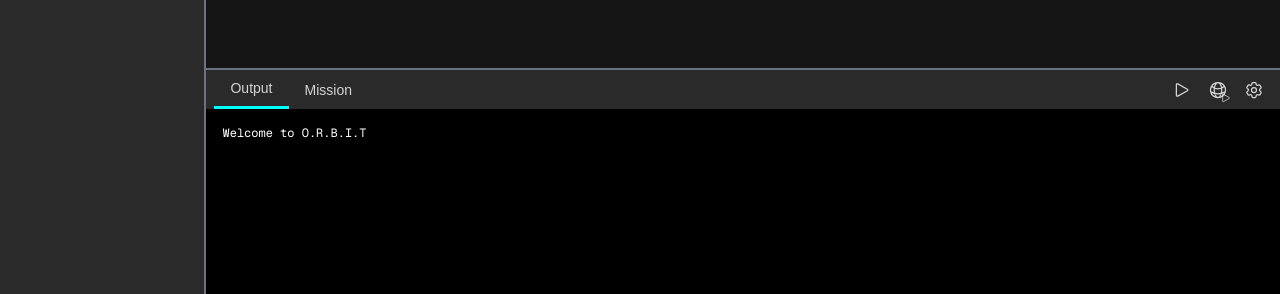
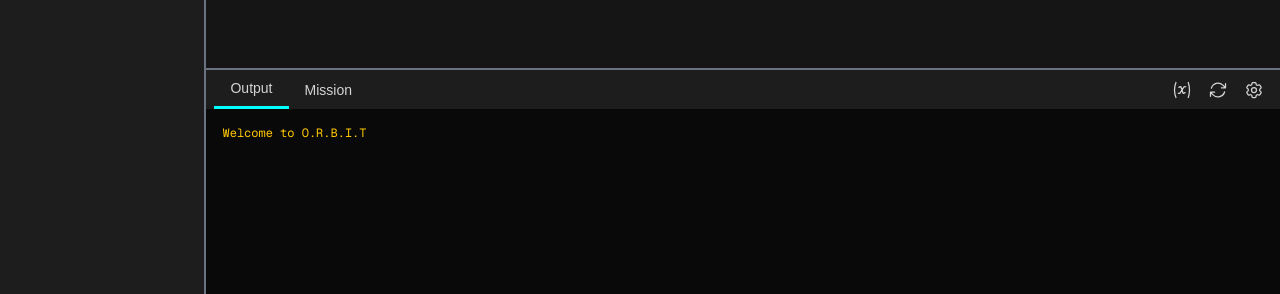
Before and after one commit to MaaZiJyun/SatelliteSimulator, a Next.js app in the folder satsim-next/: page / in a window 1280 px wide. Shown: the part 503-797 px from the top of the page. Built offline with nearby package versions, Linux system fonts and the light colour scheme.

Commit message:
feat: enhance ComputationButton with playback functionality and loading indicators; update OrbitStatic and Scene components for improved visuals; refine Sidebar and Terminal styles

```diff
--- a/satsim-next/src/components/ComputationButton.tsx
+++ b/satsim-next/src/components/ComputationButton.tsx
@@ -1,63 +1,157 @@
 "use client";
 
 import { useStore } from "@/stores/dataStores";
-import { PlayIcon } from "@heroicons/react/24/outline";
+import { useLogStore } from "@/stores/logStores";
+import { useClockStore } from "@/stores/timeStores";
+import {
+  ArrowPathIcon,
+  PlayIcon,
+  StopIcon,
+  VariableIcon,
+} from "@heroicons/react/24/outline";
+import { is } from "@react-three/fiber/dist/declarations/src/core/utils";
+import { useState, useRef } from "react";
 
 export default function ComputationButton() {
   const { data, isDataEmpty, updatePosition } = useStore();
+  const { speed, setTime } = useClockStore();
+  const addLog = useLogStore((state) => state.addLog);
+  const [loaded, setLoaded] = useState<number>(0);
+  const [estLoaded, setEstLoaded] = useState<number>(0);
+  const [isloading, setIsloading] = useState<boolean>(false);
+  const [frames, setFrames] = useState<any[]>([]);
+  const [isPlaying, setIsPlaying] = useState<boolean>(false);
 
-  const handleCompute = async (mode: "heliocentric" | "geocentric") => {
+  const timerRef = useRef<NodeJS.Timeout | null>(null);
+  const estimatingRef = useRef<NodeJS.Timeout | null>(null);
+
+  const TIME_SLOT = 1000; // 请求 t = 10000，生成 10000 帧数据
+  const TIME_SLOT_DURATION = 60 * 30; // 间隔 1 秒
+
+  const playSpeed = 1000 / speed > 1 ? 1000 / speed : 1; // 播放速度，至少 1 毫秒
+
+  const handlePlay = async () => {
+    if (!isPlaying) {
+      if (loaded === 0 || frames.length === 0) {
+        // 初次加载
         if (isDataEmpty()) {
-      console.log("请求体不能为空");
+          addLog("Request failed: No data available.");
           return;
         }
+        setIsloading(true);
+        setEstLoaded(0);
 
-    let t = 0;
+        estimatingRef.current = setInterval(() => {
+          setEstLoaded((prev) => (prev < TIME_SLOT - 1 ? prev + 20 : prev)); // 最多到 95%
+        }, 1);
 
-    const runStep = async (count: number) => {
-      if (count >= 10) {
-        console.log("已完成10次请求");
-        return;
-      }
-
+        console.log("正在请求10000帧...");
         try {
-        const body = JSON.stringify({ data, mode, t });
           const res = await fetch("/api/compute", {
             method: "POST",
             headers: { "Content-Type": "application/json" },
-          body,
+            body: JSON.stringify({
+              data: data,
+              mode: "heliocentric",
+              timeSlotNum: TIME_SLOT,
+              timeSlotDuration: TIME_SLOT_DURATION,
+            }),
           });
 
           const result = await res.json();
 
-        if (res.ok) {
-          if (result?.result) {
-            console.log(`第 ${count + 1} 次结果 (t=${t})：`, result.result);
-            updatePosition(result.result);
+          if (res.ok && result?.result) {
+            setFrames(result.result);
+            setLoaded(result.result.length);
+            updatePosition(result.result[0]); // 首帧立即显示
+            setTime(0);
           } else {
-            console.warn(`第 ${count + 1} 次 (t=${t})：接口响应成功，但结果为空`);
+            console.error("请求成功但结果为空：", result);
+          }
+        } catch (err) {
+          console.error("请求失败：", err);
+        } finally {
+          setIsloading(false);
+          if (estimatingRef.current) {
+            clearInterval(estimatingRef.current);
+            estimatingRef.current = null;
+          }
         }
       } else {
-          console.error(`第 ${count + 1} 次 (t=${t})：接口请求失败`, result);
+        // 已加载，直接播放
+        updatePosition(frames[0]);
+        setTime(0);
+        setIsPlaying(true);
+        startPlayback(frames);
       }
-      } catch (err) {
-        console.error(`第 ${count + 1} 次 (t=${t}) 请求出错：`, err);
+    } else {
+      stopPlayback();
+      setIsPlaying(false);
     }
-
-      // 下一轮：延时 0.1 秒
-      setTimeout(() => runStep(count + 1), 50);
-      t += 100000;
   };
 
-    runStep(0);
+  const startPlayback = (frameData: any[]) => {
+    let currentIndex = 1;
+
+    timerRef.current = setInterval(() => {
+      if (currentIndex >= frameData.length) {
+        stopPlayback();
+        setIsPlaying(false);
+        return;
+      }
+      updatePosition(frameData[currentIndex]);
+      setTime(currentIndex);
+      currentIndex += 1;
+    }, playSpeed); // 每秒播放一帧
+  };
+
+  const stopPlayback = () => {
+    if (timerRef.current) {
+      clearInterval(timerRef.current);
+      timerRef.current = null;
+    }
   };
 
   return (
+    <>
+      {isloading ? (
+        <div className="flex items-center justify-center w-full px-4 space-x-4">
+          <div className="relative w-32 h-1 bg-gray-400 rounded-full overflow-hidden">
+            <div
+              className="absolute top-0 left-0 h-full bg-[#00ffff] transition-all duration-300 ease-out"
+              style={{ width: `${(estLoaded / TIME_SLOT) * 100}%` }}
+            ></div>
+          </div>
+          <p className="text-xs text-gray-400">
+            Loading... {Math.round((estLoaded / TIME_SLOT) * 100)}%
+          </p>
+        </div>
+      ) : (
+        <>
           <button
             className="px-2 py-2 hover:text-[#00ffff] hover:cursor-pointer"
-      onClick={() => handleCompute("heliocentric")}
+            onClick={handlePlay}
           >
+            {isPlaying ? (
+              <StopIcon className="h-5 w-5 text-[#00ffff]" />
+            ) : (
+              <>
+                {frames.length > 0 ? (
                   <PlayIcon className="h-5 w-5" />
+                ) : (
+                  <VariableIcon className="h-5 w-5" />
+                )}
+              </>
+            )}
           </button>
+          <button
+            className="px-2 py-2 hover:text-[#00ffff] hover:cursor-pointer"
+            onClick={() => setFrames([])}
+          >
+            <ArrowPathIcon className="h-5 w-5" />
+          </button>
+        </>
+      )}
+    </>
   );
 }
--- a/satsim-next/src/components/OrbitStatic.tsx
+++ b/satsim-next/src/components/OrbitStatic.tsx
@@ -24,7 +24,7 @@ export default function OrbitStatic({
   inclination = 0,
   ascendingNode = 0,
   argOfPeriapsis = 0,
-  segments = 256,
+  segments = 512,
   color = "gray",
 }: OrbitProps) {
   const scale = usePreferenceStore((state) => state.scale);
--- a/satsim-next/src/components/Scene.tsx
+++ b/satsim-next/src/components/Scene.tsx
@@ -27,7 +27,7 @@ function Scene() {
 
   return (
     <Canvas shadows>
-      <ambientLight intensity={5} />
+      <ambientLight intensity={0.1} />
       <CameraTracker />
       <SmoothCameraPosition />
       <PerspectiveCamera
@@ -35,7 +35,7 @@ function Scene() {
         position={finalPosition}
         fov={30}
         near={0.1}
-        far={10000000}
+        far={100000000}
       />
       <OrbitControls
         target={orbitTarget}
@@ -43,10 +43,10 @@ function Scene() {
         enableZoom
         enableRotate
         minDistance={10 * scale}
-        maxDistance={10000000}
+        maxDistance={100000000}
       />
       <Stars
-        radius={1000000}
+        radius={10000000}
         depth={50}
         count={5000}
         factor={4}
@@ -55,7 +55,7 @@ function Scene() {
       />
       <pointLight
         position={[0, 0, 0]}
-        intensity={6} // 尝试更高的强度
+        intensity={3} // 尝试更高的强度
         distance={0} // 无限范围
         decay={0} // 不衰减
         color="#ffffff"
--- a/satsim-next/src/components/Sidebar.tsx
+++ b/satsim-next/src/components/Sidebar.tsx
@@ -32,7 +32,7 @@ function SidebarPart({ title, children, onAdd }: PartProps) {
   return (
     <div
       className={`w-full ${
-        open && "bg-white/10"
+        open && "bg-black/10 px-1 py-2"
       } border-t border-gray-500 select-none`}
     >
       <div
@@ -159,7 +159,7 @@ export default function Sidebar() {
   }
 
   return (
-    <div className="h-full w-full overflow-auto">
+    <div className="h-full w-full overflow-auto bg-black/30">
       <div className="flex items-center justify-between px-4 py-2">
         <h1 className="text-base">EXPLORER</h1>
         <div className="flex items-center justify-center space-x-2">
--- a/satsim-next/src/components/Terminal.tsx
+++ b/satsim-next/src/components/Terminal.tsx
@@ -16,7 +16,7 @@ export default function Terminal() {
   const [activeTab, setActiveTab] = useState("Output");
 
   return (
-    <div className="h-full w-full flex flex-col">
+    <div className="h-full w-full flex flex-col bg-black/30">
       {/* Navigation Tabs */}
       <div className="flex justify-between items-center px-2">
         <div className="flex text-sm">
@@ -24,7 +24,7 @@ export default function Terminal() {
             <button
               key={tab}
               onClick={() => setActiveTab(tab)}
-              className={`px-4 py-2 ${
+              className={`px-4 py-2 hover:cursor-pointer ${
                 activeTab === tab
                   ? "border-b-3  border-[#00ffff]"
                   : "hover:border-b-3  border-[#00ffff]"
@@ -35,43 +35,32 @@ export default function Terminal() {
           ))}
         </div>
         <div className="flex">
-          {/* <button className="px-2 py-2 hover:text-[#00ffff] hover:cursor-pointer">
-            <PlayIcon className="h-5 w-5" />
-          </button> */}
           <ComputationButton />
-          <button className="px-1 py-1 hover:text-[#00ffff] hover:cursor-pointer">
+          {/* <button className="px-1 py-1 hover:text-[#00ffff] hover:cursor-pointer">
             <div className="relative px-1 py-1">
               <GlobeAltIcon className="h-5 w-5" />
               <div className="absolute bottom-0 right-0">
                 <PlayIcon className="h-3 w-3" />
               </div>
             </div>
-          </button>
-          {/* <button className="px-2 py-2 hover:text-[#00ffff] hover:cursor-pointer">
-            <Cog6ToothIcon className="h-5 w-5" />
           </button> */}
           <PreferenceButton />
-          {/* <button
-            onClick={() => setController(true)}
-            className={`px-2 py-2 ${
-              controller && "text-[#00ffff]"
-            } hover:text-[#00ffff] hover:cursor-pointer`}
-          >
-            <RocketLaunchIcon className="h-5 w-5" />
-          </button> */}
         </div>
       </div>
 
       {/* Tab Content */}
-      <div className="font-mono p-4 h-full w-full overflow-y-auto bg-black text-white">
+      <div className="font-mono p-4 h-full w-full overflow-y-auto text-white bg-black/70">
         {activeTab === "Output" && (
           <div>
-            {logs.map((l, i) => (
-              <p key={i} className="text-xs">
+            {logs.slice().reverse().map((l, i) => (
+              <p
+                key={i}
+                className={`text-xs ${i === 0 ? "text-[#00ffff]" : ""}`}
+              >
                 {l}
               </p>
             ))}
-            <p className="text-xs">Welcome to O.R.B.I.T</p>
+            <p className="text-xs text-yellow-400">Welcome to O.R.B.I.T</p>
           </div>
         )}
         {activeTab === "Mission" && (
```
Lines whose indentation alone changed are shown as unchanged.
